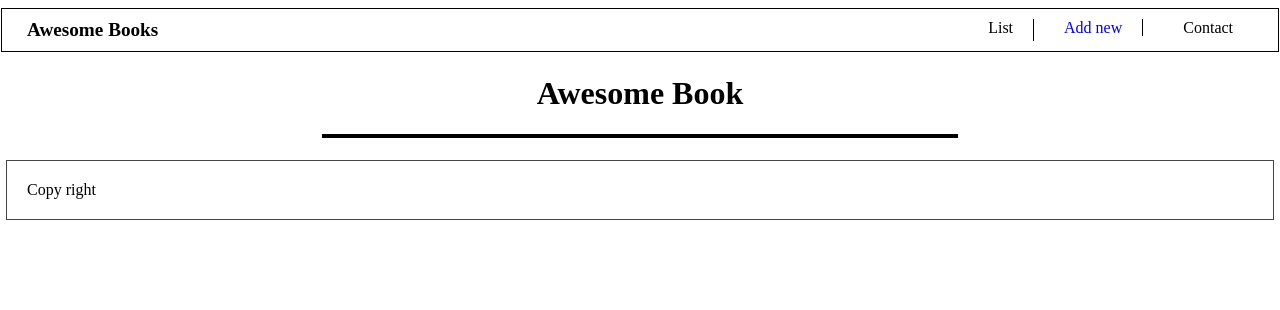
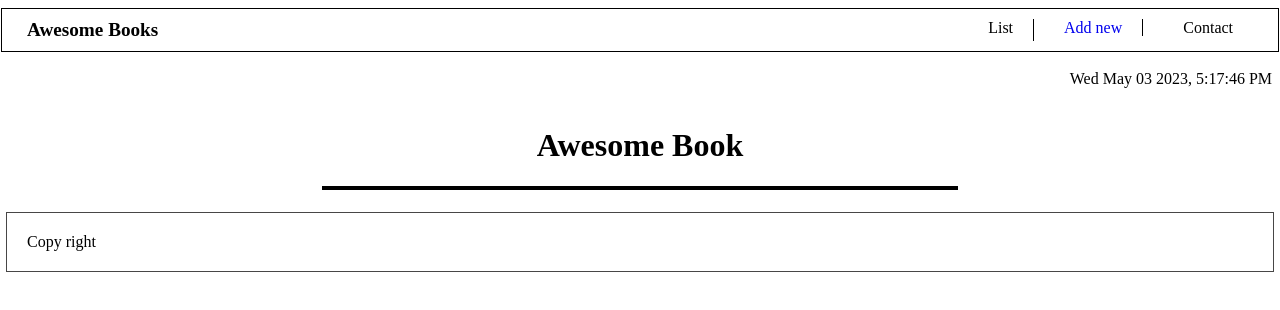
Before and after one commit to Yonasle/Awesome_Book, a website: page index.html in a window 1280 px wide. Drawn offline with Linux system fonts and the light colour scheme.

Commit message:
Update html and js file

```diff
--- a/index.html
+++ b/index.html
@@ -16,6 +16,7 @@
         <a href="#"></a><span class="contact-info">Contact</span></a>
       </div>
     </nav>
+    <div class="date"></div>
     <div class="book-list">
       <h1>Awesome Book</h1>
       <div class="container"></div>
--- a/index.js
+++ b/index.js
@@ -1,3 +1,10 @@
+const date = new Date();
+const n = date.toDateString();
+const time = date.toLocaleTimeString();
+const disdate = document.querySelector('.date');
+const p = document.createElement('p');
+p.innerHTML = `${n}, ${time}`;
+disdate.appendChild(p);
 // Check if local storage is empty, then add an empty array
 
 if (localStorage.getItem('addedBooks') === null) {
--- a/style.css
+++ b/style.css
@@ -44,6 +44,13 @@ body {
 .nav div span:active,
 .nav div span:focus {
   color: blueviolet;
+}
+
+.date {
+  width: 100%;
+  display: flex;
+  flex-direction: row;
+  justify-content: end;
 }
 
 hr {
```
